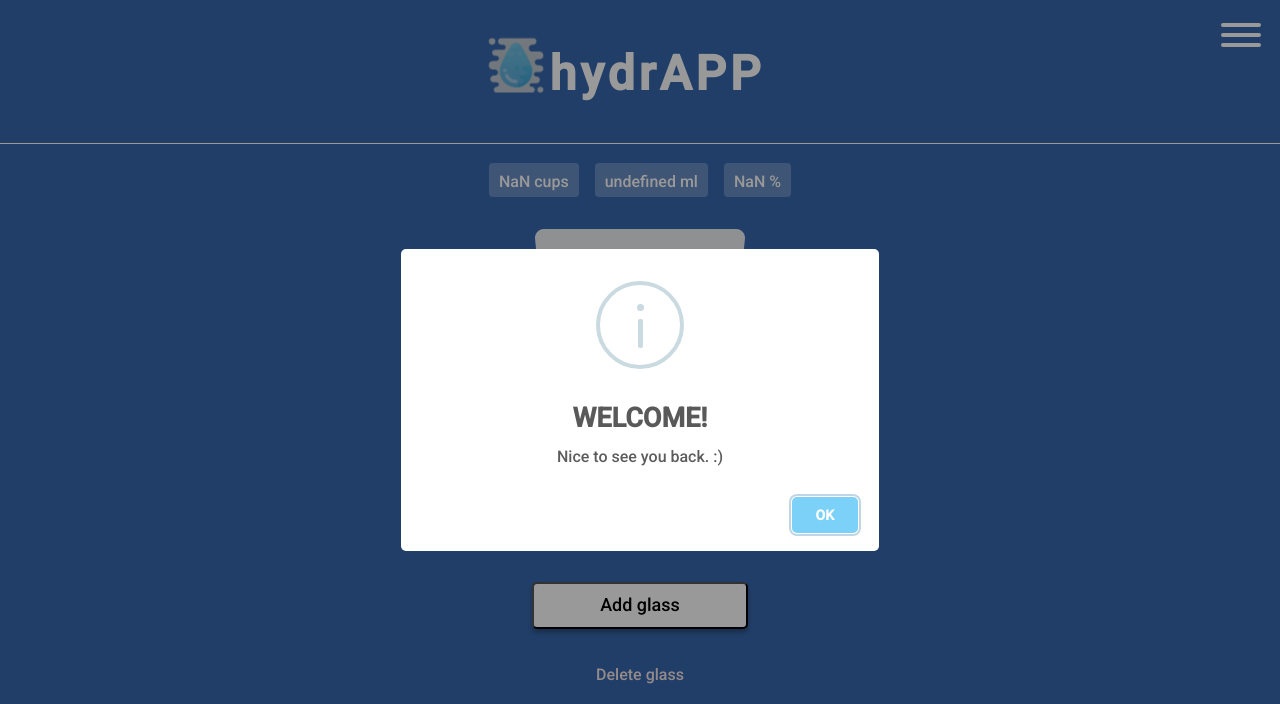
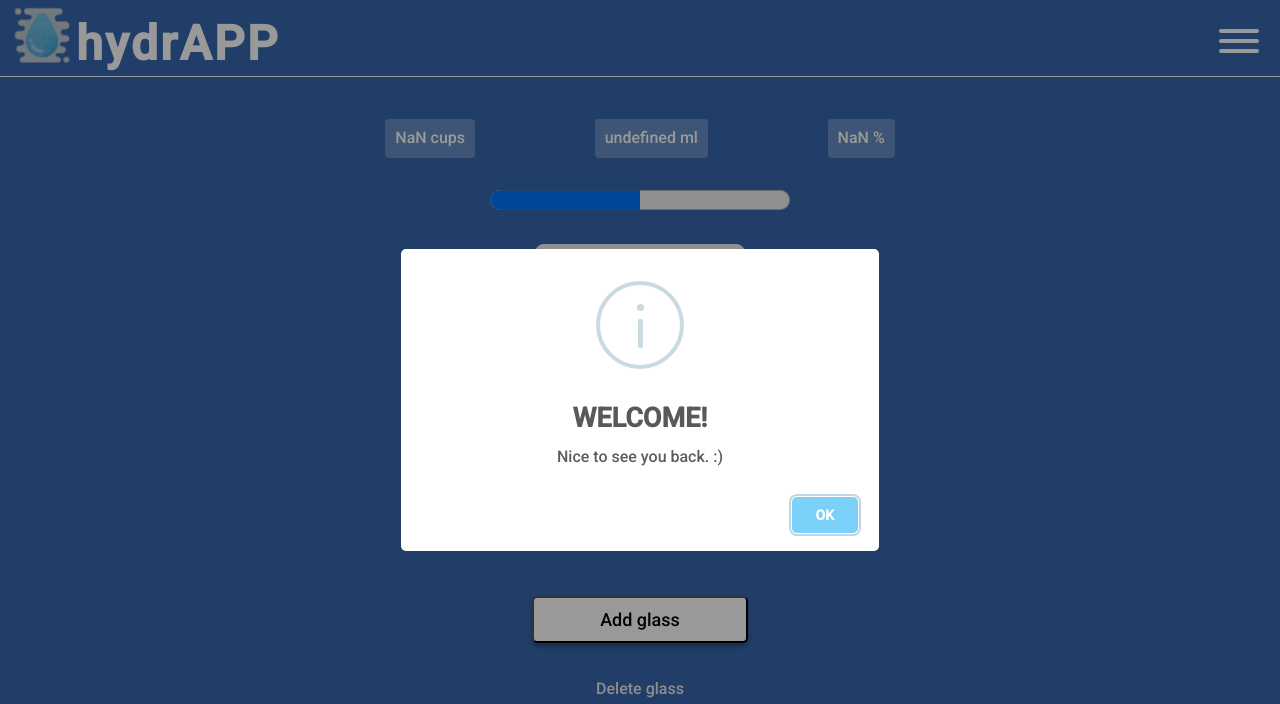
Before and after one commit to Dawid-Klos/hydrapp, a website built with webpack: page src/pages/index.html in a window 1280 px wide. Shown: the top 704 px of the page. Built offline with nearby package versions, Linux system fonts and the light colour scheme.

Commit message:
Added status bar on main page.

```diff
--- a/src/js/index.js
+++ b/src/js/index.js
@@ -45,6 +45,7 @@ const saveChoices = document.querySelector('.select--js');
 const goalStatus = document.querySelector('.goal');
 const capacityStatus = document.querySelector('.capacity');
 const percentageStatus = document.querySelector('.status');
+const progressStatus = document.querySelector('.progress--js');
 let select1 = 'myGoal';
 let select2 = 'myCapacity';
 const goalValue = localStorage.getItem(select1);
@@ -117,7 +118,7 @@ if (!keyValue) {
 
 const storage = Object.entries(localStorage).sort((a, b) => b[0].localeCompare(a[0]));
 
-// MY GOAL AND MY CAPACITY //
+// MY GOAL AND MY CAPACITY AND MY STATUS BAR //
 
 let myGoal;
 let myCapacity;
@@ -135,6 +136,7 @@ const drinkingStatus = () => {
     percentageStatus.innerHTML = (Math.round(percentage) + " %");
     goalStatus.innerHTML = ((myGoal / myCapacity) + " cups");
     capacityStatus.innerHTML = (myCapacity + " ml");
+    progressStatus.maxvalue = 120;
 }
 drinkingStatus();
 
--- a/src/pages/index.html
+++ b/src/pages/index.html
@@ -96,6 +96,7 @@
       <span class="goal"></span>
       <span class="capacity"></span>
       <span class="status"></span>
+      <progress class="progress progress--js" max="100" value="50"></progress>
     </div>
     <svg class="main__water-glass" width="280" height="280" viewBox="0 0 280 280" fill="none"
       xmlns="http://www.w3.org/2000/svg">
--- a/src/scss/main.scss
+++ b/src/scss/main.scss
@@ -60,8 +60,8 @@ body {
 .hamburger {
   border: 0;
   position: fixed;
-  right: 4px;
-  top: 8px;
+  right: 6px;
+  top: 14px;
   z-index: 999;
     &:active {
       outline: none;
@@ -80,15 +80,14 @@ body {
   flex-direction: column;
   justify-content: center;
   align-content: center;
-  text-align: center;
   z-index: 999;
   border-bottom: 1px solid #fff;
     &__title {
       font-size: 48px;
-      letter-spacing: .25rem;
-      align-self: center;
-      margin-top: 32px;
-      margin-left: -34px;
+      letter-spacing: .15rem;
+      margin-top: 2px;
+      margin-left: 8px;
+      margin-bottom: -5px;
       animation: zoomInDown;
       animation-duration: 1.4s;
     }
@@ -106,13 +105,13 @@ body {
   flex-direction: column;
   align-items: center;
   justify-content: center;
-  margin-top: 40px;
+  margin-top: 10px;
     &__status {
-      width: 100%;
-      height: 50px;
+      width: 85%;
       margin-bottom: 24px;
       display: flex;
       flex-direction: row;
+      flex-wrap: wrap;
       justify-content: space-between;
     }
     &__water-glass {
@@ -184,8 +183,7 @@ body {
   position: relative;
   z-index: 999;
   margin: 0px auto;
-  margin-top: -38px;
-  margin-bottom: 8px;
+  margin-bottom: 12px;
 }
 .swal-modal .swal-text {
   text-align: center;
@@ -195,25 +193,23 @@ body {
   padding: 10px;
   background-color: rgba(255, 255, 255, .25);
   border-radius: 4px;
-    &:before {
-      content: "";
-    }
 }
 .capacity {
   margin: 8px;
   padding: 10px;
   background-color: rgba(255, 255, 255, .25);
   border-radius: 4px;
-    &:before {
-      content: "";
-    }
 }
 .status {
   margin: 8px;
   padding: 10px;
   background-color: rgba(255, 255, 255, .25);
   border-radius: 4px;
-    &:before {
-      content: "";
-    }
 }
+.progress {
+  align-self: center;
+  width: 300px;
+  height: 40px;
+  margin: 0 auto;
+  margin-top: 14px;
+}
```
